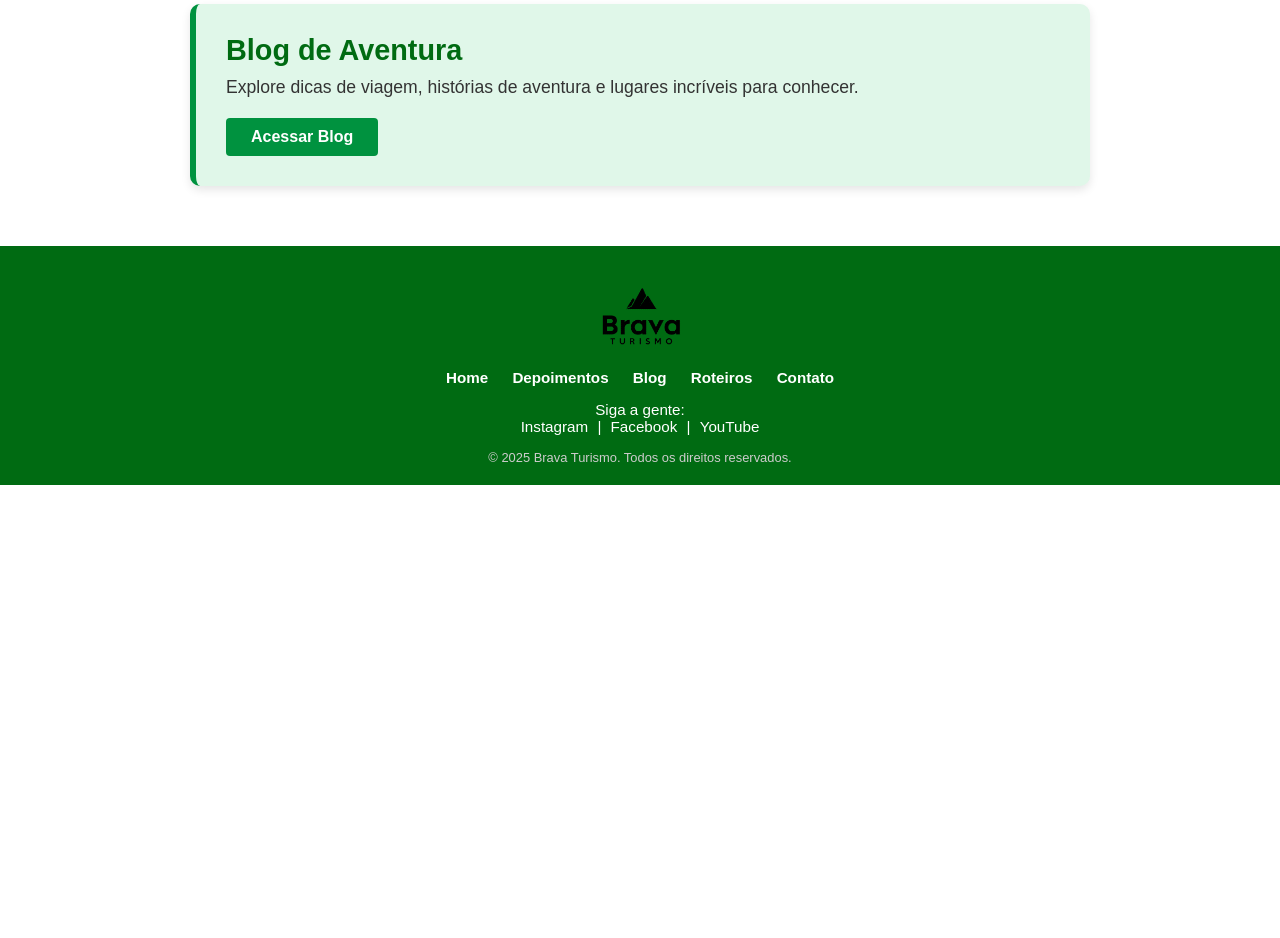
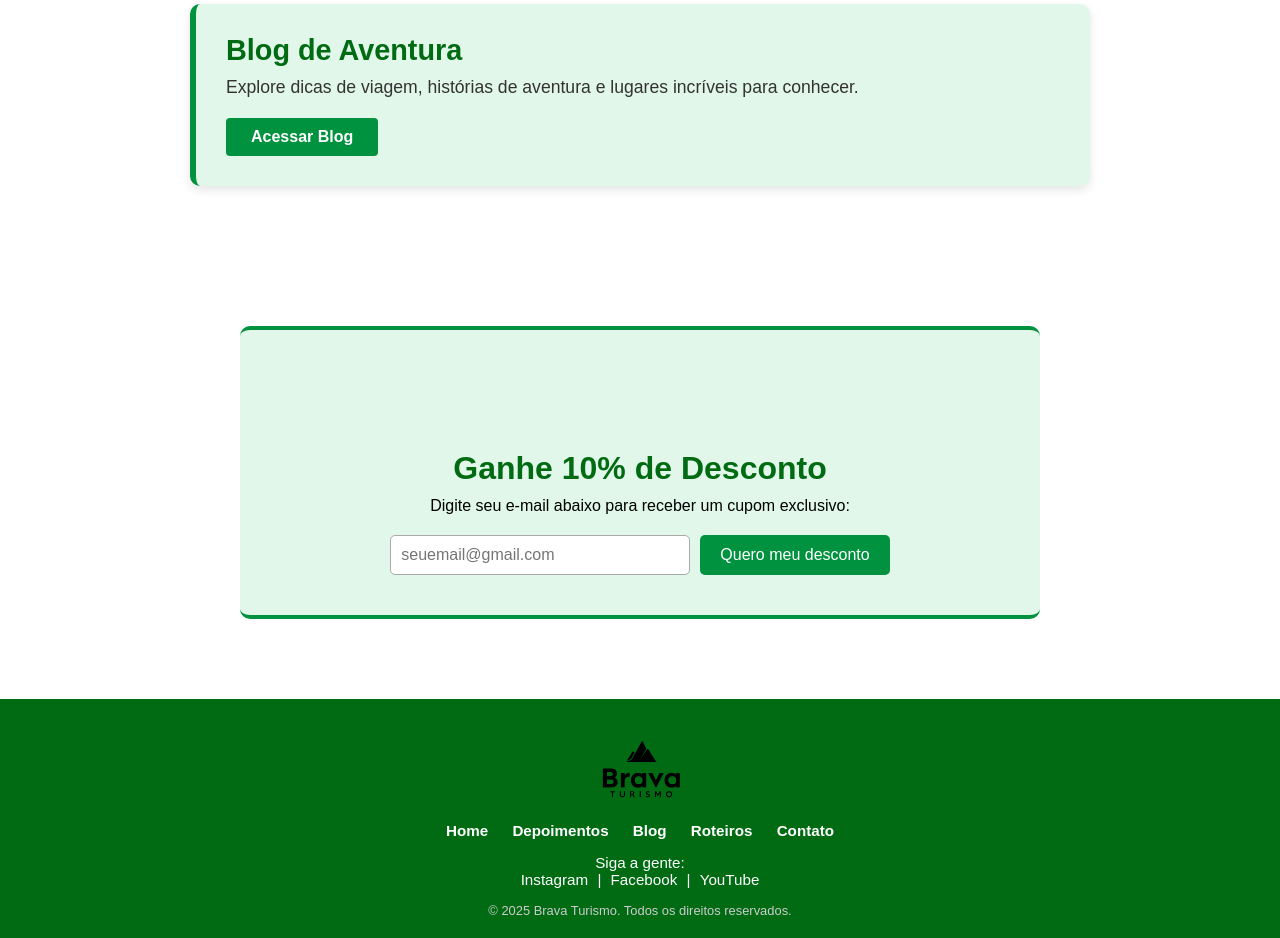
Before and after one commit to gkawanami09/agencia-de-viagem, a Flask app: page / in a window 1280 px wide. Shown: the part 2908-3846 px from the top of the page. Before the commit the page ends 3393 px from the top, so only its background shows below. Run offline with Flask 3, Linux system fonts and the light colour scheme.

Commit message:
update-desconto

```diff
--- a/main.py
+++ b/main.py
@@ -1,10 +1,17 @@
-from flask import Flask, render_template
+from flask import Flask, render_template, request
 
 app = Flask(__name__)
 
-@app.route('/')
+@app.route('/', methods=['GET', 'POST'])
 def home():
-    return render_template('index.html')
+    desconto = None
+    if request.method == 'POST':
+        email = request.form.get('email')
+        if email and email.endswith('@gmail.com'):
+            desconto = 'Você ganhou 10% de desconto! Confira seu e-mail.'
+        else:
+            desconto = 'Insira um e-mail válido do Gmail para receber o desconto.'
+    return render_template('index.html', desconto=desconto)
 
 @app.route('/serra-do-cipo')
 def serra_do_cipo():
--- a/static/style.css
+++ b/static/style.css
@@ -399,3 +399,66 @@ footer {
     font-size: 0.85em;
     color: #ccc;
 }
+
+
+
+.desconto-section {
+    margin: 80px auto;
+    text-align: center;
+    padding: 40px;
+    background-color: #e0f7e9;
+    border-top: 4px solid #00923f;
+    border-bottom: 4px solid #00923f;
+    max-width: 800px;
+    border-radius: 10px;
+}
+
+.desconto-section h2 {
+    color: #006b12;
+    font-size: 2em;
+    margin-bottom: 10px;
+}
+
+.desconto-form {
+    margin-top: 20px;
+    display: flex;
+    justify-content: center;
+    gap: 10px;
+    flex-wrap: wrap;
+}
+
+.desconto-form input {
+    padding: 10px;
+    font-size: 1em;
+    width: 300px;
+    border: 1px solid #aaa;
+    border-radius: 5px;
+}
+
+.desconto-form button {
+    padding: 10px 20px;
+    font-size: 1em;
+    background-color: #00923f;
+    color: white;
+    border: none;
+    border-radius: 5px;
+    cursor: pointer;
+}
+
+.desconto-form button:hover {
+    background-color: #007c33;
+}
+
+.mensagem-escondida {
+    display: none;
+    margin-top: 20px;
+    font-weight: bold;
+    color: #006b12;
+    font-size: 1.1em;
+}
+.mensagem-desconto {
+    margin-top: 20px;
+    font-weight: bold;
+    color: #006b12;
+    font-size: 1.1em;
+}
--- a/templates/index.html
+++ b/templates/index.html
@@ -141,6 +141,20 @@
                 <a href="/blog" class="botao-blog">Acessar Blog</a>
             </div>
         </section>
+
+        <section class="desconto-section">
+            <h2>Ganhe 10% de Desconto</h2>
+            <p>Digite seu e-mail abaixo para receber um cupom exclusivo:</p>
+
+            <form class="desconto-form" method="POST">
+                <input type="email" name="email" placeholder="seuemail@gmail.com" required>
+                <button type="submit">Quero meu desconto</button>
+            </form>
+
+            {% if desconto %}
+                <p class="mensagem-desconto">🎉 {{ desconto }}</p>
+            {% endif %}
+        </section>
     </main>
     <footer>
     <div class="footer-container">
```
